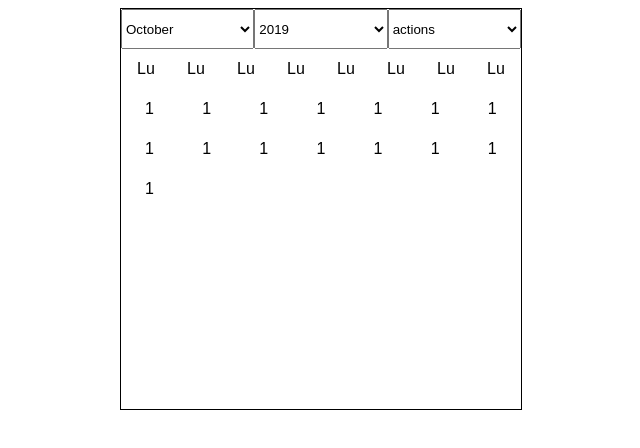
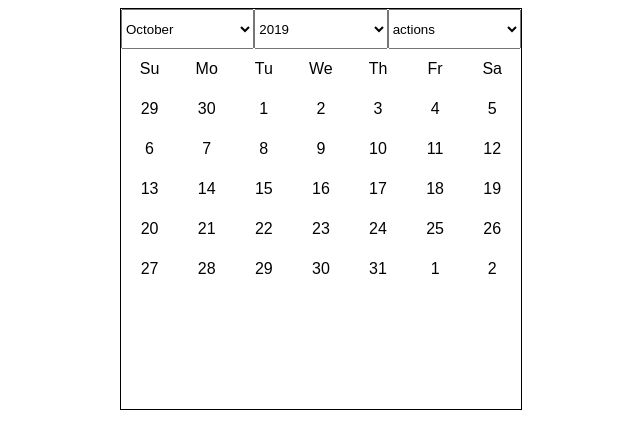
Before and after one commit to benjaminchazelle/Ubicalendar, a Vue app: page / in a window 1280 px wide. Shown: the top 448 px of the page, without its empty margins (319-959 px from the left). Built offline with nearby package versions, Linux system fonts and the light colour scheme.

Commit message:
Implementing dates display

```diff
--- a/src/components/UbiCalendar.vue
+++ b/src/components/UbiCalendar.vue
@@ -18,31 +18,14 @@
             </label>
         </div>
         <div class="weekdays">
-            <div>Lu</div>
-            <div>Lu</div>
-            <div>Lu</div>
-            <div>Lu</div>
-            <div>Lu</div>
-            <div>Lu</div>
-            <div>Lu</div>
-            <div>Lu</div>
+            <div v-for="(weekday, index) in weekdays" :key="index">
+                {{weekday}}
+            </div>
         </div>
         <div class="dates">
-            <div>1</div>
-            <div>1</div>
-            <div>1</div>
-            <div>1</div>
-            <div>1</div>
-            <div>1</div>
-            <div>1</div>
-            <div>1</div>
-            <div>1</div>
-            <div>1</div>
-            <div>1</div>
-            <div>1</div>
-            <div>1</div>
-            <div>1</div>
-            <div>1</div>
+            <div v-for="(date, index) in dates" :key="index">
+                {{date | dayOfMonth}}
+            </div>
         </div>
     </div>
 </template>
@@ -56,13 +39,18 @@
     export default {
         name: 'UbiCalendar',
         props: {},
+        filters: {
+            dayOfMonth: function (givenDate) {
+                return moment(givenDate).format('D');
+            }
+        },
         data: function () {
             return {
                 currentMonth: 9, //TODO: rendre dynamique
                 currentYear: 2019,
 
                 months: moment.months(),
-                weekdays: moment.weekdays(),
+                weekdays: moment.weekdaysMin(true),
             }
         },
         computed: {
@@ -70,10 +58,24 @@
                 let years = [];
                 let from = new Date().getFullYear() - 10;
                 let to = new Date().getFullYear() + 10;
-                for(let year = from; year <= to; year++) {
+                for (let year = from; year <= to; year++) {
                     years.push(year);
                 }
                 return years;
+            },
+            dates: function () {
+                let timeReference = new Date(this.currentYear, this.currentMonth);
+
+                let from = moment(timeReference).startOf('month').startOf('week');
+                let to = moment(timeReference).endOf('month').endOf('week');
+
+                let dates = [];
+
+                for (let currentDate = from; currentDate.isBefore(to) || currentDate.isSame(to); currentDate.add(1, 'days')) {
+                    dates.push(currentDate.toDate());
+                }
+
+                return dates;
             }
         }
     }
@@ -81,9 +83,9 @@
 
 <style scoped>
     .calendar {
-        width:400px;
-        height:400px;
-        border:1px solid;
+        width: 400px;
+        height: 400px;
+        border: 1px solid;
     }
 
     .header {
@@ -98,8 +100,8 @@
 
     .header select {
         flex: 1;
-        height:40px;
-        line-height:40px;
+        height: 40px;
+        line-height: 40px;
     }
 
     .weekdays, .dates {
@@ -109,8 +111,8 @@
     .weekdays div, .dates div {
         width: 14.28%;
         text-align: center;
-        height:40px;
-        line-height:40px;
+        height: 40px;
+        line-height: 40px;
     }
 
     .dates {
```
